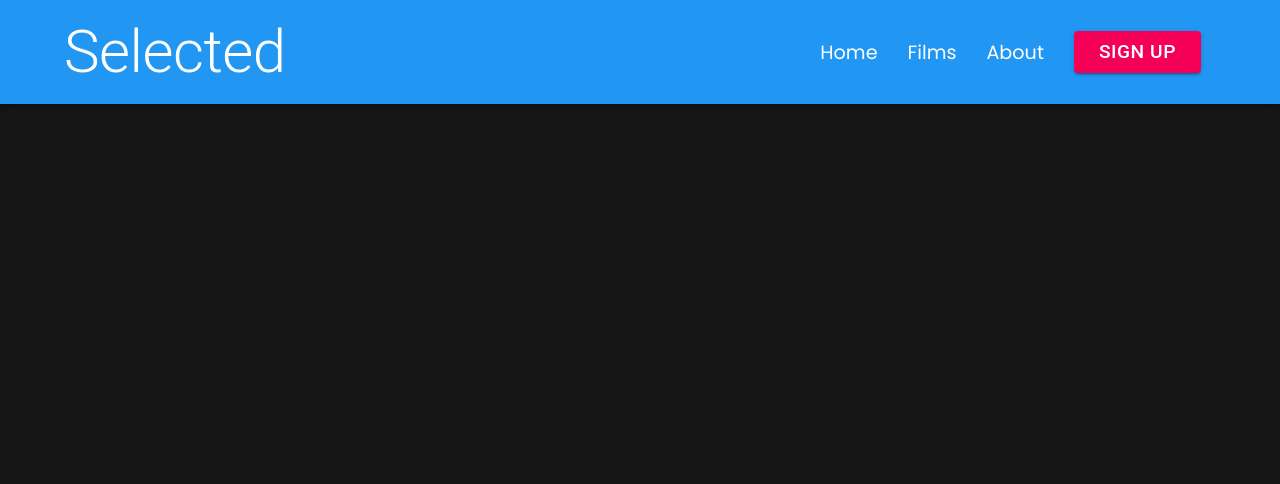
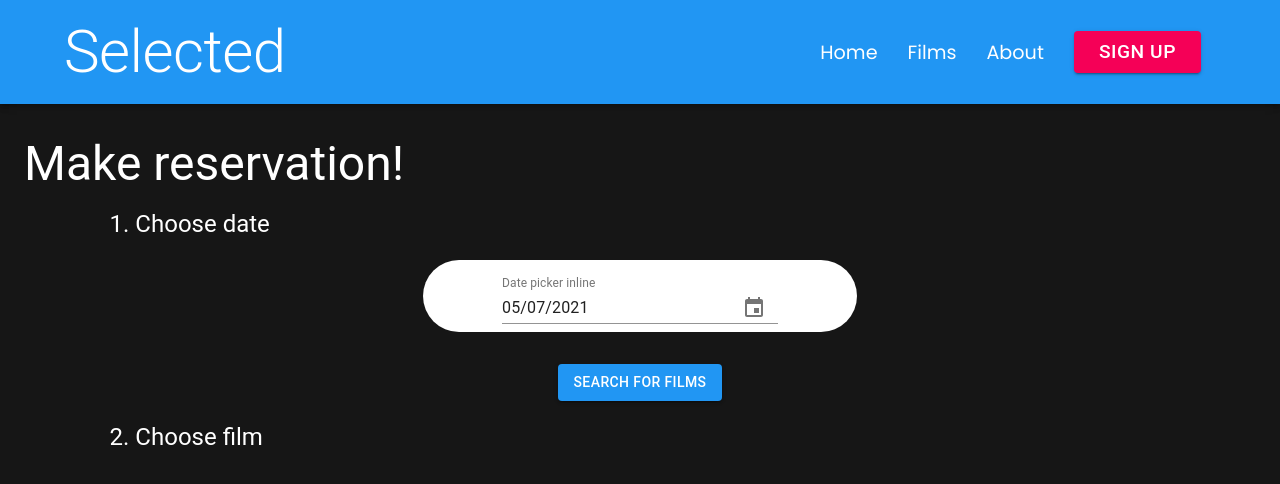
Before and after one commit to milewsa3/selected-cinema, a React (Create React App) app in the folder client/: page /reservation in a window 1280 px wide. Shown: the top 484 px of the page. Built offline with nearby package versions, Linux system fonts and the light colour scheme.

Commit message:
Added first step to make reservation

```diff
--- a/client/package.json
+++ b/client/package.json
@@ -3,20 +3,23 @@
   "version": "0.1.0",
   "private": true,
   "dependencies": {
+    "@date-io/date-fns": "^1.3.13",
     "@material-ui/core": "^4.11.3",
     "@material-ui/icons": "^4.11.2",
     "@material-ui/lab": "^4.0.0-alpha.57",
+    "@material-ui/pickers": "^3.3.10",
     "@testing-library/jest-dom": "^5.11.10",
     "@testing-library/react": "^11.2.6",
     "@testing-library/user-event": "^12.8.3",
     "axios": "^0.21.1",
+    "date-fns": "^2.21.2",
     "jwt-decode": "^3.1.2",
     "react": "^17.0.2",
     "react-dom": "^17.0.2",
     "react-google-login": "^5.2.2",
     "react-redux": "^7.2.4",
     "react-router-dom": "^5.2.0",
-    "react-scripts": "4.0.3",
+    "react-scripts": "^4.0.3",
     "redux": "^4.1.0",
     "redux-devtools-extension": "^2.13.9",
     "redux-thunk": "^2.3.0",
--- a/client/src/App.js
+++ b/client/src/App.js
@@ -7,6 +7,7 @@ import Navbar from './components/Navbar'
 import Auth from './pages/Auth'
 import Films from './pages/Films'
 import Dashboard from "./pages/Dashboard";
+import MakeReservation from "./pages/MakeReservation";
 
 const theme = createMuiTheme({
   palette: {
@@ -27,6 +28,7 @@ function App() {
           <Route path="/about" component={About} />
           <Route path="/auth" component={Auth} />
           <Route path="/dashboard" component={Dashboard} />
+          <Route path="/reservation" component={MakeReservation} />
         </Switch>
       </Router>
     </ThemeProvider>
--- a/client/src/pages/Dashboard.js
+++ b/client/src/pages/Dashboard.js
@@ -1,8 +1,8 @@
-import React, {useState} from 'react';
-import {Button, Container, Grid, Grow, Paper, Snackbar, TextField, Typography} from "@material-ui/core";
+import React from 'react';
+import {Container, Grid, Grow, Paper, Typography} from "@material-ui/core";
 import {makeStyles} from "@material-ui/core/styles";
-import {Alert} from "@material-ui/lab";
 import Newsletter from "../components/Newsletter";
+import {useHistory} from "react-router-dom";
 
 const useStyles = makeStyles(theme => ({
     root: {
@@ -28,6 +28,7 @@ const useStyles = makeStyles(theme => ({
 
 const Dashboard = () => {
     const classes = useStyles()
+    const history = useHistory()
 
     return (
         <Container maxWidth="lg" className={classes.root}>
@@ -55,7 +56,7 @@ const Dashboard = () => {
                         </Paper>
                     </Grid>
                     <Grid item xs={12}>
-                        <Paper className={classes.card} elevation={8}>
+                        <Paper className={classes.card} elevation={8} onClick={() => history.push('/reservation')}>
                             <Typography variant="h3">
                                 Make reservation!
                             </Typography>
--- /dev/null
+++ b/client/src/pages/MakeReservation.js
@@ -0,0 +1,98 @@
+import React, {useState} from 'react';
+import {Box, Button, Container, Grid, Grow, Typography} from "@material-ui/core";
+import {makeStyles} from "@material-ui/core/styles";
+import DateFnsUtils from '@date-io/date-fns';
+import {
+    MuiPickersUtilsProvider,
+    KeyboardDatePicker,
+} from '@material-ui/pickers';
+
+const useStyles = makeStyles(theme => ({
+    mainContainer: {
+        marginTop: theme.spacing(4),
+        marginBottom: theme.spacing(4)
+    },
+    stepsContainer: {
+        width: '90%',
+        marginTop: theme.spacing(2),
+    },
+    dataPickerCard: {
+        backgroundColor: 'white',
+        borderRadius: '90px',
+        display: 'flex',
+        justifyContent: 'center',
+        alignItems: 'center',
+        paddingTop: '0px',
+        width: '40%',
+        marginBottom: theme.spacing(4),
+        [theme.breakpoints.down('md')]: {
+            width: '80%'
+        }
+    },
+    stepLabel: {
+        marginBottom: theme.spacing(4)
+    },
+    box: {
+        width: '100%',
+        marginBottom: theme.spacing(4),
+        display: 'flex',
+        flexDirection: 'column',
+        alignItems: 'center',
+    }
+}))
+
+function MakeReservation(props) {
+    const classes = useStyles()
+    const [selectedDate, setSelectedDate] = useState(Date.now());
+
+    const handleDateChange = (date) => {
+        setSelectedDate(date);
+    };
+
+    return (
+        <Grow in>
+            <Container maxWidth="lg" className={classes.mainContainer}>
+                <Typography align="flex-start" variant="h3">
+                    Make reservation!
+                </Typography>
+                <Container className={classes.stepsContainer}>
+                    <Typography variant="h5" className={classes.stepLabel}>
+                        1. Choose date
+                    </Typography>
+                    <Grow in>
+                        <Grid container spacing={3} flexDirection="column">
+                            <Box className={classes.box}>
+                                <div className={classes.dataPickerCard}>
+                                    <MuiPickersUtilsProvider utils={DateFnsUtils}>
+                                        <KeyboardDatePicker
+                                            disableToolbar
+                                            variant="inline"
+                                            format="MM/dd/yyyy"
+                                            margin="normal"
+                                            id="date-picker-inline"
+                                            label="Date picker inline"
+                                            value={selectedDate}
+                                            onChange={handleDateChange}
+                                            KeyboardButtonProps={{
+                                                'aria-label': 'change date',
+                                            }}
+                                        />
+                                    </MuiPickersUtilsProvider>
+                                </div>
+                                <Button variant="contained" color="primary">
+                                    Search for films
+                                </Button>
+                            </Box>
+                        </Grid>
+                    </Grow>
+                    <Typography variant="h5">
+                        2. Choose film
+                    </Typography>
+                </Container>
+
+            </Container>
+        </Grow>
+    );
+}
+
+export default MakeReservation;
```
Also changed, not shown: client/src/components/reservation/FirstStep.js (added, +11 -0 lines), 1 other file (tests, documents, lock files or other folders).
